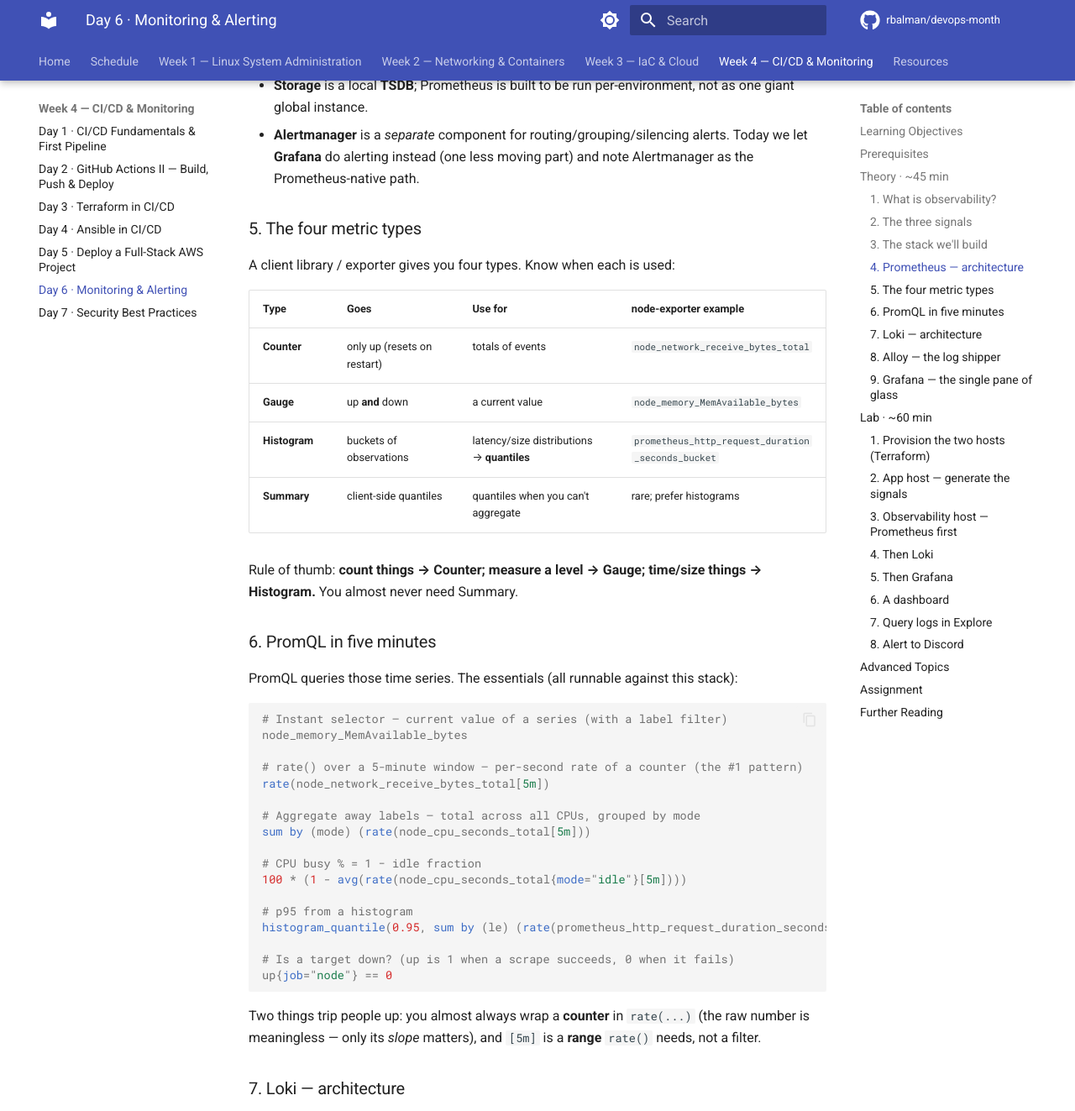
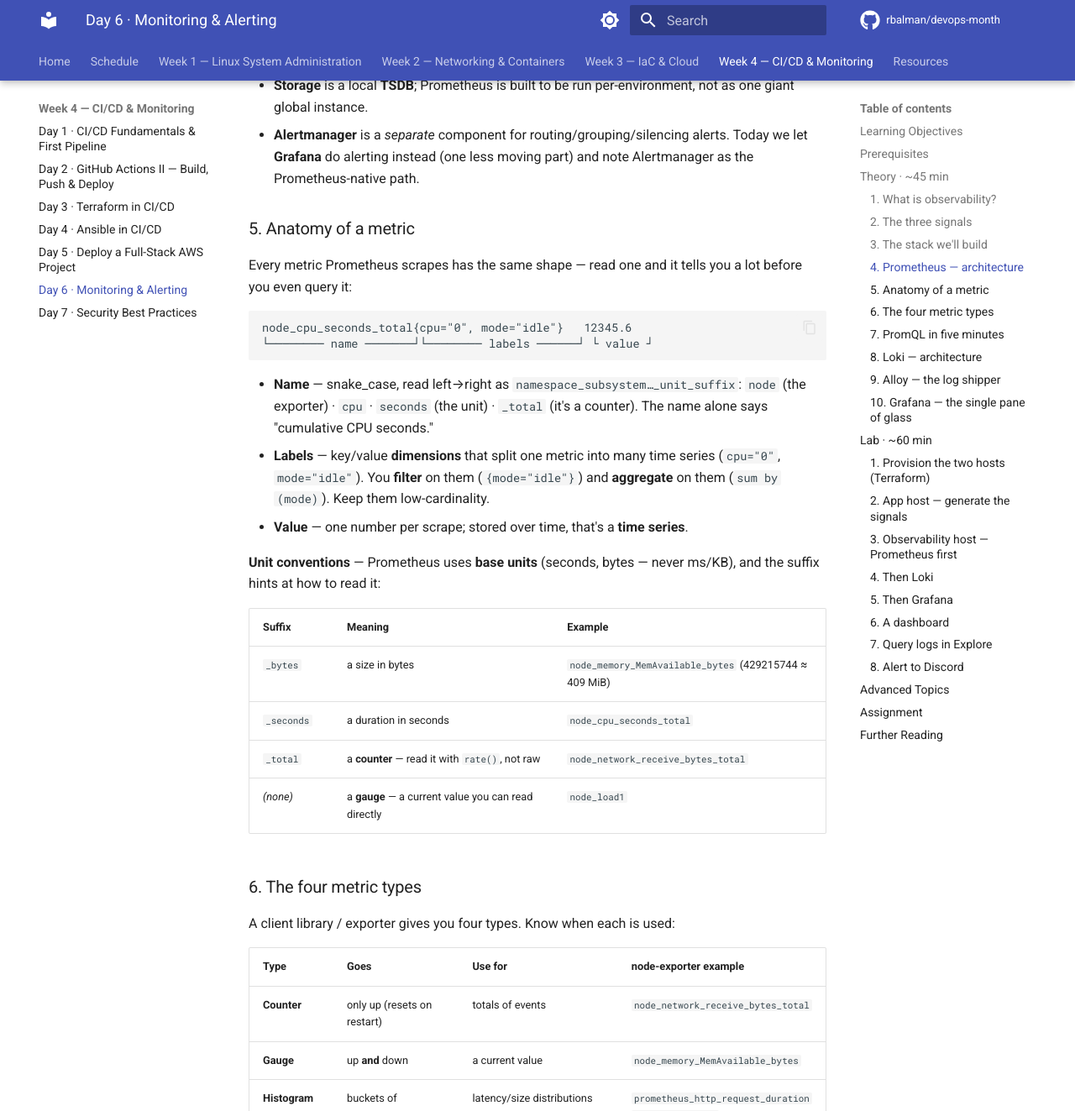
Before and after one commit to rbalman/devops-month, an MkDocs documentation site: the page built from docs/week-04/day-27.md, in a window 1280 px wide and 1400 px high, scrolled down 4307 px, cut to the strip 0-1323 px from the top of the window. Shown: the whole strip at 84% size. Built offline with MkDocs 1.6.1 and Material for MkDocs 9.7.7, drawn with Linux system fonts in a browser that asks for light colours; comment, search, counter and statistics services are not loaded; some of the changed text lies outside the part shown.

Commit message:
Add final refactoring

````diff
--- a/docs/week-04/day-27.md
+++ b/docs/week-04/day-27.md
@@ -82,7 +82,29 @@
 - **Storage** is a local **TSDB**; Prometheus is built to be run per-environment, not as one giant global instance.
 - **Alertmanager** is a *separate* component for routing/grouping/silencing alerts. Today we let **Grafana** do alerting instead (one less moving part) and note Alertmanager as the Prometheus-native path.
 
-### 5. The four metric types
+### 5. Anatomy of a metric
+
+Every metric Prometheus scrapes has the same shape — read one and it tells you a lot before you even query it:
+
+```text
+node_cpu_seconds_total{cpu="0", mode="idle"}   12345.6
+└──────── name ───────┘└──────── labels ──────┘ └ value ┘
+```
+
+- **Name** — snake_case, read left→right as `namespace_subsystem…_unit_suffix`: `node` (the exporter) · `cpu` · `seconds` (the unit) · `_total` (it's a counter). The name alone says "cumulative CPU seconds."
+- **Labels** — key/value **dimensions** that split one metric into many time series (`cpu="0"`, `mode="idle"`). You **filter** on them (`{mode="idle"}`) and **aggregate** on them (`sum by (mode)`). Keep them low-cardinality.
+- **Value** — one number per scrape; stored over time, that's a **time series**.
+
+**Unit conventions** — Prometheus uses **base units** (seconds, bytes — never ms/KB), and the suffix hints at how to read it:
+
+| Suffix | Meaning | Example |
+|---|---|---|
+| `_bytes` | a size in bytes | `node_memory_MemAvailable_bytes` (429215744 ≈ 409 MiB) |
+| `_seconds` | a duration in seconds | `node_cpu_seconds_total` |
+| `_total` | a **counter** — read it with `rate()`, not raw | `node_network_receive_bytes_total` |
+| *(none)* | a **gauge** — a current value you can read directly | `node_load1` |
+
+### 6. The four metric types
 
 A client library / exporter gives you four types. Know when each is used:
 
@@ -95,33 +117,35 @@
 
 Rule of thumb: **count things → Counter; measure a level → Gauge; time/size things → Histogram.** You almost never need Summary.
 
-### 6. PromQL in five minutes
+### 7. PromQL in five minutes
 
-PromQL queries those time series. The essentials (all runnable against this stack):
+PromQL queries those time series. Run these in the Prometheus **Graph** tab, top to bottom — each one builds on the last:
 
 ```promql
-# Instant selector — current value of a series (with a label filter)
+# 1. Is the target up? 1 = scrape ok, 0 = failed. The simplest query there is.
+up{job="node"}
+
+# 2. Free memory — a gauge, read directly (value is in bytes)
 node_memory_MemAvailable_bytes
 
-# rate() over a 5-minute window — per-second rate of a counter (the #1 pattern)
+# 3. Free disk on the root filesystem — same idea, but pick one series with a label
+node_filesystem_avail_bytes{mountpoint="/"}
+
+# 4. Network in / out — these are counters, so wrap in rate() → bytes per second
 rate(node_network_receive_bytes_total[5m])
+rate(node_network_transmit_bytes_total[5m])
 
-# Aggregate away labels — total across all CPUs, grouped by mode
-sum by (mode) (rate(node_cpu_seconds_total[5m]))
+# 5. A little math: turn free disk into "percent used"
+100 * (1 - node_filesystem_avail_bytes{mountpoint="/"}
+          / node_filesystem_size_bytes{mountpoint="/"})
 
-# CPU busy % = 1 − idle fraction
+# 6. CPU utilization % — aggregate across all cores, then invert idle
 100 * (1 - avg(rate(node_cpu_seconds_total{mode="idle"}[5m])))
-
-# p95 from a histogram
-histogram_quantile(0.95, sum by (le) (rate(prometheus_http_request_duration_seconds_bucket[5m])))
-
-# Is a target down? (up is 1 when a scrape succeeds, 0 when it fails)
-up{job="node"} == 0
 ```
 
-Two things trip people up: you almost always wrap a **counter** in `rate(...)` (the raw number is meaningless — only its *slope* matters), and `[5m]` is a **range** `rate()` needs, not a filter.
+Two things trip people up: you almost always wrap a **counter** (anything ending `_total`) in `rate(...)` — the raw number only ever climbs, so its *slope* is what matters — and `[5m]` is a **range** that `rate()` needs, not a label filter.
 
-### 7. Loki — architecture
+### 8. Loki — architecture
 
 <iframe width="560" height="315" src="https://www.youtube.com/embed/0B-yQdSXFJE" title="Mastering Grafana Loki" frameborder="0" allow="accelerometer; autoplay; clipboard-write; encrypted-media; gyroscope; picture-in-picture" allowfullscreen></iframe>
 
@@ -146,7 +170,7 @@
 
 Each block declares one component and wires its output into the next. We point it at the Docker socket so it auto-discovers every container in the stack.
 
-### 9. Grafana — the single pane of glass
+### 10. Grafana — the single pane of glass
 
 <iframe width="560" height="315" src="https://www.youtube.com/embed/lILY8eSspEo" title="Grafana Explained in Under 5 Minutes" frameborder="0" allow="accelerometer; autoplay; clipboard-write; encrypted-media; gyroscope; picture-in-picture" allowfullscreen></iframe>
 
````
Also changed, not shown: other parts of docs/week-04/day-27.md (+1 -1 lines).
